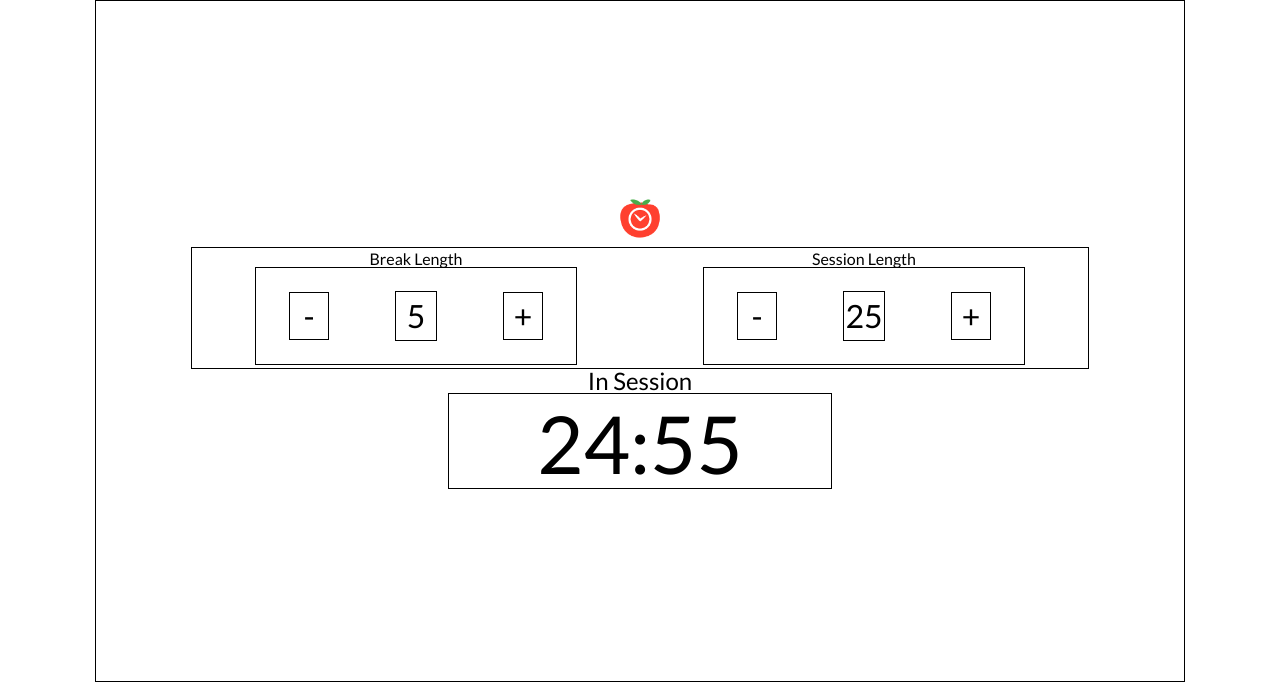
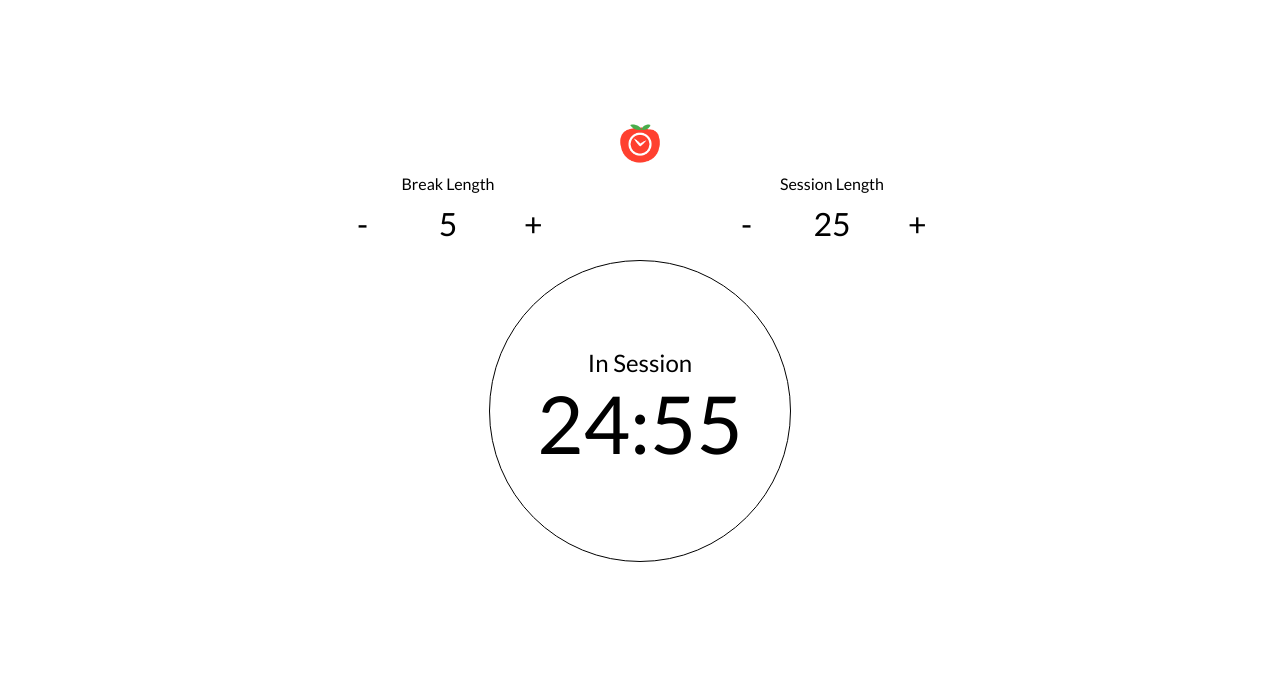
Before and after one commit to jeffersonteng/pomodoro, a website: page index.html in a window 1280 px wide. Drawn offline with nearby package versions, Linux system fonts and the light colour scheme; files that its build step writes are made by us from their sources.

Commit message:
Surround timer with circle

```diff
--- a/index.html
+++ b/index.html
@@ -16,23 +16,23 @@
             <div>
                 <div class="settingsHeading">Break Length</div>
                 <div class="break">
-                    <button class="decreaseBreak">-</button>
+                    <button class="decreaseBreak settingsBtn btn">-</button>
                     <div class="breakTime">5</div>
-                    <button class="increaseBreak">+</button>
+                    <button class="increaseBreak settingsBtn btn">+</button>
                 </div>
             </div>
             <div>
                 <div class="settingsHeading">Session Length</div>
                 <div class="session">
-                    <button class="decreaseSession">-</button>
+                    <button class="decreaseSession settingsBtn btn">-</button>
                     <div class="sessionTime">25</div>
-                    <button class="increaseSession">+</button>
+                    <button class="increaseSession settingsBtn btn">+</button>
                 </div>
             </div>
         </div>
-        <div class="timerContainer">
+        <div class="timerContainer btn">
             <div class="state">In Session</div>
-            <button class="timer"></button>
+            <div class="timer"></div>
         </div>
     </div>
 
--- a/js/main.js
+++ b/js/main.js
@@ -9,7 +9,7 @@ function Pomodoro() {
         var timer = new Timer(0.05);
         timer.startTimer();
 
-        $(".timer").on("click", function() {
+        $(".timerContainer").on("click", function() {
             if (count++ % 2 === 0) {
                 timer.stopTimer()
                 return true;
--- a/scss/pomodoro.scss
+++ b/scss/pomodoro.scss
@@ -1,24 +1,23 @@
 $container-width: 85vw;
 $container-height: 85vh;
 
-$settings-container-width: 70vw;
-$settings-container-height: 15vh;
+$settings-container-width: 60vw;
+$settings-container-height: 11vh;
 
 $timer-width: 30vw;
 $timer-height: 12vh;
 
-$break-width: 25vw;
-$break-height: 12vh;
+$break-width: 20vw;
+$break-height: 8vh;
 
-$session-width: 25vw;
-$session-height: 12vh;
+$session-width: 20vw;
+$session-height: 8vh;
 
 $settings-button-width: 2.5rem;
 $settings-button-height: 3rem;
 
 
 .container {
-  border: 1px solid black;
   margin-left: auto;
   margin-right: auto;
   display: flex;
@@ -29,16 +28,25 @@ $settings-button-height: 3rem;
   height: $container-height;
 }
 
+.timerContainer {
+  border-radius: 50%;
+  width: 300px;
+  height: 300px;
+  border: 1px solid black;
+  display: flex;
+  align-items: center;
+  justify-content: center;
+  flex-direction: column;
+}
+
 .settings {
   display: flex;
   justify-content: space-around;
   align-items: center;
-  border: 1px solid black;
   width: $settings-container-width;
   height: $settings-container-height;
 
   .break {
-    border: 1px solid black;
     width: $break-width;
     height: $break-height;
     display: flex;
@@ -51,7 +59,6 @@ $settings-button-height: 3rem;
       display: flex;
       align-items: center;
       justify-content: center;
-      border: 1px solid black;
       width: $settings-button-width;
       height: $settings-button-height;
     }
@@ -62,7 +69,6 @@ $settings-button-height: 3rem;
       display: flex;
       align-items: center;
       justify-content: center;
-      border: 1px solid black;
       width: $settings-button-width;
       height: $settings-button-height;
     }
@@ -70,7 +76,6 @@ $settings-button-height: 3rem;
     .increaseBreak {
       font-size: 2rem;
       font-family: Lato, sans-serif;
-      border: 1px solid black;
       display: flex;
       align-items: center;
       justify-content: center;
@@ -80,7 +85,6 @@ $settings-button-height: 3rem;
   }
 
   .session {
-    border: 1px solid black;
     width: $break-width;
     height: $break-height;
     display: flex;
@@ -93,7 +97,6 @@ $settings-button-height: 3rem;
       display: flex;
       align-items: center;
       justify-content: center;
-      border: 1px solid black;
       width: $settings-button-width;
       height: $settings-button-height;
     }
@@ -104,7 +107,6 @@ $settings-button-height: 3rem;
       display: flex;
       align-items: center;
       justify-content: center;
-      border: 1px solid black;
       width: $settings-button-width;
       height: $settings-button-height;
     }
@@ -115,7 +117,6 @@ $settings-button-height: 3rem;
       display: flex;
       align-items: center;
       justify-content: center;
-      border: 1px solid black;
       width: $settings-button-width;
       height: $settings-button-height;
     }
@@ -127,7 +128,6 @@ $settings-button-height: 3rem;
   justify-content: center;
   font-size: 5rem;
   font-family: Lato, sans-serif;
-  border: 1px solid black;
   width: $timer-width;
   height: $timer-height;
   line-height: $timer-height;
@@ -155,3 +155,16 @@ $settings-button-height: 3rem;
   text-align: center;
   font-family: Lato, sans-serif;
 }
+
+.settingsBtn {
+  border: none;
+}
+
+.btn {
+  &:hover {
+    cursor: pointer;
+  }
+  &:focus {
+    outline: none;
+  }
+}
```
